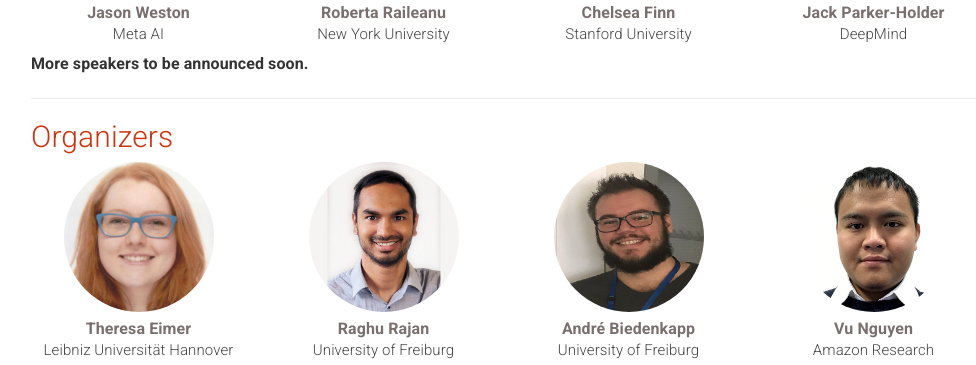
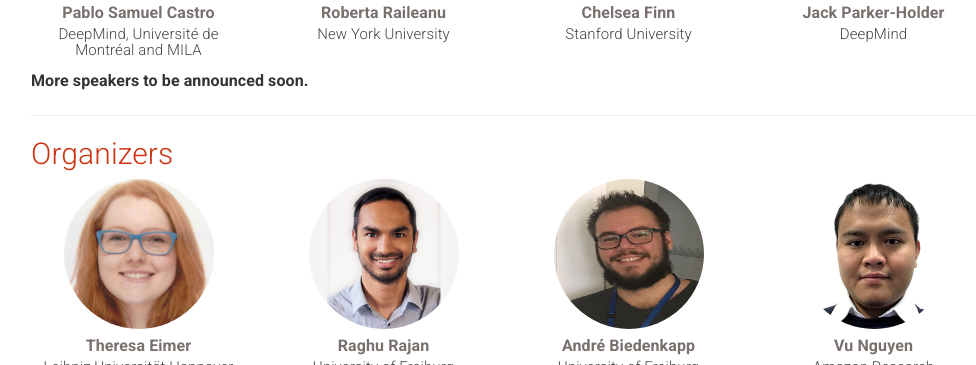
Before and after one commit to autorlworkshop/autorlworkshop.github.io, a Jekyll site: the page built from _pages/home.md, in a window 1280 px wide and 900 px high, scrolled down 3949 px, cut to the strip 257-622 px from the top of the window. Shown: the whole strip, without its empty margins (134-1110 px from the left). Built offline with Jekyll 4.4.1, drawn with Linux system fonts in a browser that asks for light colours.

Commit message:
Add Pablo and remove Jason from list of speakers

```diff
--- a/_pages/home.md
+++ b/_pages/home.md
@@ -355,12 +355,12 @@ acknowledgements: ""
 </div>
 <div class="row">
   <div class="col-xs-6 col-lg-3 people">
-    <a href="https://www.natolambert.com/">
-      <img class="people-pic" src="{{ "/static/img/people/jason.jpg" | prepend:site.baseurl }}">
+    <a href="https://psc-g.github.io/">
+      <img class="people-pic" src="{{ "/static/img/people/pablo.jpg" | prepend:site.baseurl }}">
     </a>
     <div class="people-name">
-      <a href="https://http://www.jaseweston.com/">Jason Weston</a>
-      <h6>Meta AI</h6>
+      <a href="https://psc-g.github.io/">Pablo Samuel Castro</a>
+      <h6>DeepMind, Université de Montréal and MILA</h6>
     </div>
   </div>
 <!--    <div class="col-xs-6 col-lg-3 people">
```
